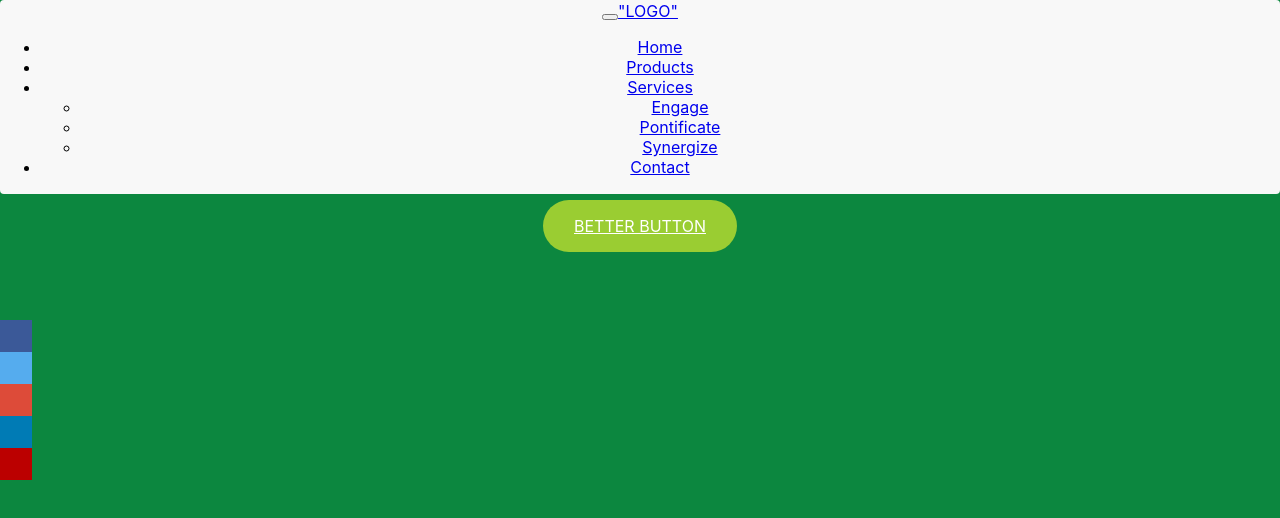
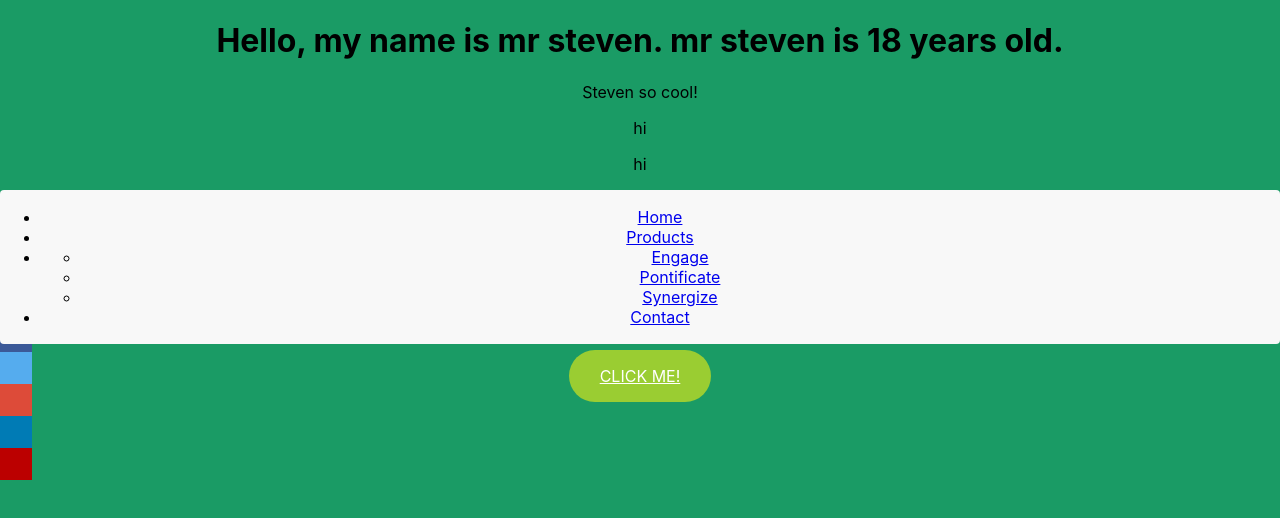
Before and after one commit to Stevenl1221/findMusicTogether, a React (Create React App) app: page / in a window 1280 px wide. Shown: the top 518 px of the page. Built offline with nearby package versions, Linux system fonts and the light colour scheme.

Commit message:
YehIDidThis

```diff
--- a/src/App.js
+++ b/src/App.js
@@ -7,10 +7,10 @@ import Test from './components/test';
   function App({ age }) {
     return (
       <div className="App">
-        {/* <Welcome name="mr steven" age={9 * 2}/>
+        <Welcome name="mr steven" age={9 * 2}/>
         <SomeText />
         <MoreText />
-        <MoreText /> */}
+        <MoreText />
         <Test moveHandler={myMove} />
       </div>
     );
--- a/src/components/test.css
+++ b/src/components/test.css
@@ -2,7 +2,7 @@ body {
   padding: 0;
   margin: 0;
   min-height: 500vh;
-  background-color: rgb(12, 135, 63);
+  background-color: #1a9b65;
   animation: body 1s linear;
 }
 @keyframes body {
@@ -12,17 +12,18 @@ body {
 }
 
 .progress {
-  height: 3px;
+  height: 5px;
   width: 0%;
-  background-color: #fff;
+  background-color: rgb(60, 48, 230);
   position: fixed;
   top: 0;
   left: 0;
   animation: progress 1s linear;
 }
-@keyframes progress {
+
+@keyframes progress{
   to {
-    background-color: rgb(20, 255, 226);
+    background-color: rgb(255, 136, 0);
     width: 100%;
   }
 }
--- a/src/components/test.jsx
+++ b/src/components/test.jsx
@@ -8,17 +8,19 @@ return (
 <nav class="navbar navbar-default navbar-fixed-top affix-top" id="siteNav" role="navigation">
   <div class="container">
     <div class="navbar-header">
-    <button type="button" class="navbar-toggle" data-toggle="collapse" data-target="#navbar">
+    {/* <button type="button" class="navbar-toggle" data-toggle="collapse" data-target="#navbar">
       <span class="sr-only">Toggle navigation</span>
       <span class="icon-bar"></span>
       <span class="icon-bar"></span>
       <span class="icon-bar"></span>
-    </button>
-    <a class="navbar-brand" href="#">
+    </button> */}
+
+    {/* <a class="navbar-brand" href="#">
       <span class="glyphicon glyphicon-fire">
       </span>
       "LOGO"
-    </a>
+    </a> */}
+
     </div>
     <div class="collapse navbar-collapse" id="navbar">
       <ul class="nav navbar-nav navbar-right">
@@ -29,10 +31,10 @@ return (
         <a href="#">Products</a>
         </li>
         <li class="dropdown">
-        <a href="#" class="dropdown-toggle" data-toggle="dropdown" role="button" aria-haspopup="true" aria-expanded="false">
+        {/* <a href="#" class="dropdown-toggle" data-toggle="dropdown" role="button" aria-haspopup="true" aria-expanded="false">
           Services
           <span class="caret"></span>
-          </a>
+          </a> */}
           <ul class="dropdown-menu" aria-labelledby="about-us">
 							<li><a href="#">Engage</a></li>
 							<li><a href="#">Pontificate</a></li>
@@ -56,7 +58,7 @@ return (
 </div>
 
 
-<a href="https://www.google.com/" class="btn btn-primary btn-lg centered">Better Button</a>
+<a href="https://www.spotify.com/us/" class="btn btn-primary btn-lg centered">Click Me!</a>
 
 <div class="progress"></div>
 
```
